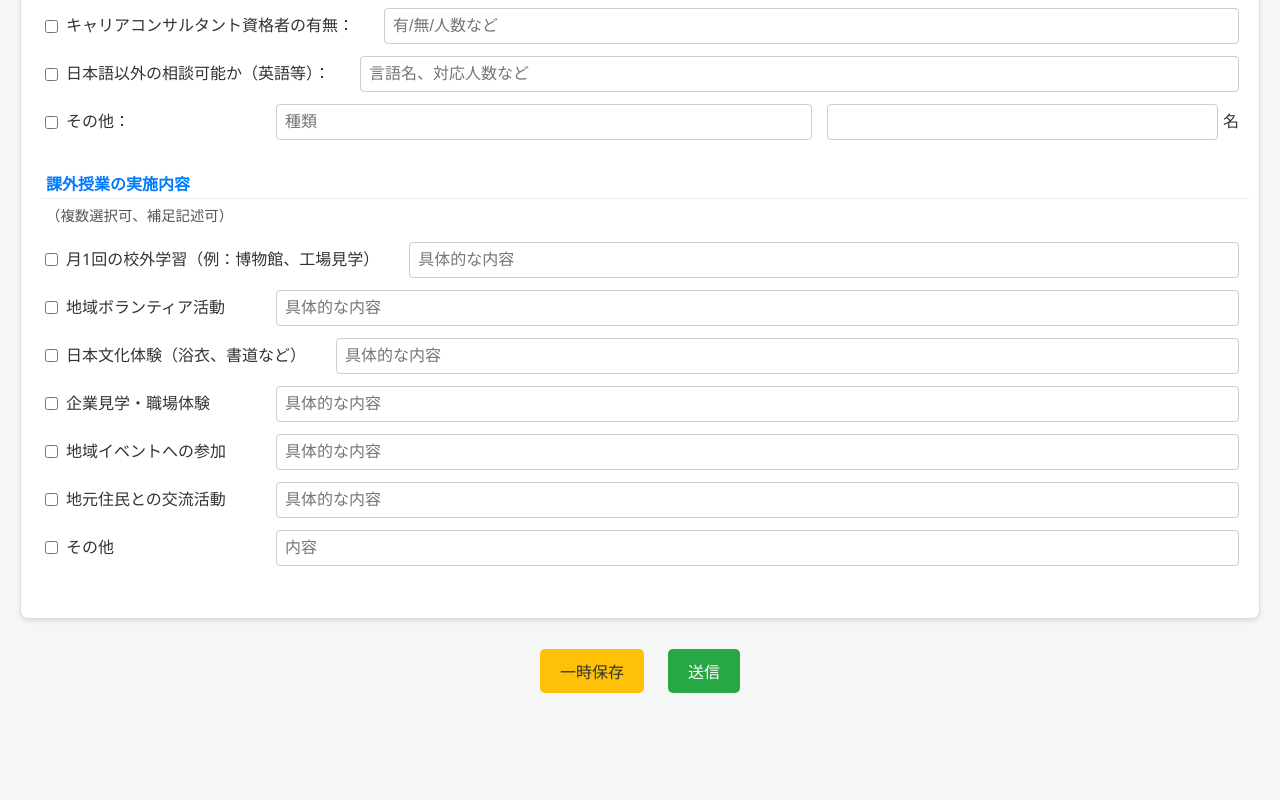
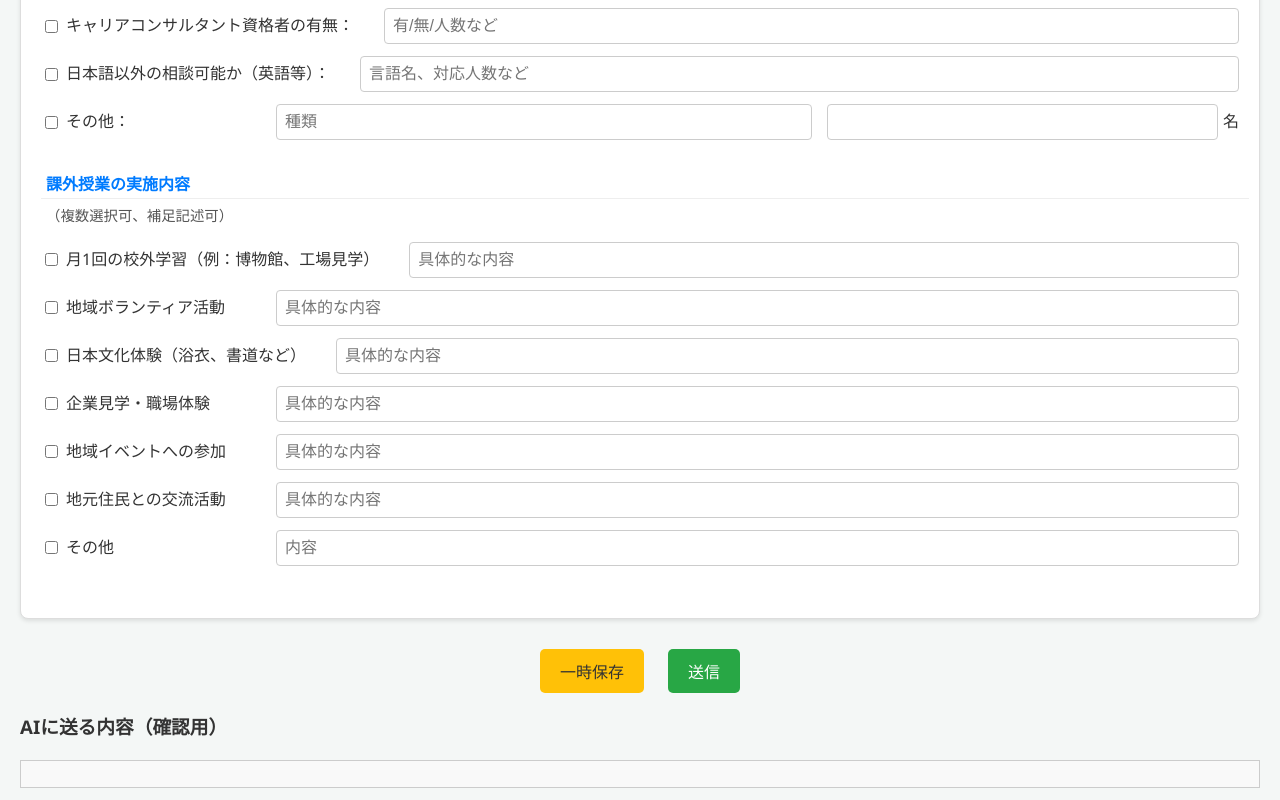
Before and after one commit to ODdW1t1nDes0rWH/japanese-education-vision-tool, a plain HTML site: page index.html in a window 1280 px wide. Shown: the part 9503-10303 px from the top of the page. Before the commit the page ends 10216 px from the top, so only its background shows below. Drawn offline with Linux system fonts and the light colour scheme.

Commit message:
Update index.html

```diff
--- a/index.html
+++ b/index.html
@@ -1055,7 +1055,8 @@
             <button type="button" id="saveButton">一時保存</button>
             <button type="submit">送信</button>
         </div>
-
+<h3>AIに送る内容（確認用）</h3>
+<pre id="promptPreview" style="background:#f9f9f9; padding:1em; border:1px solid #ccc;"></pre>
     </form>
 
     <script>
```
